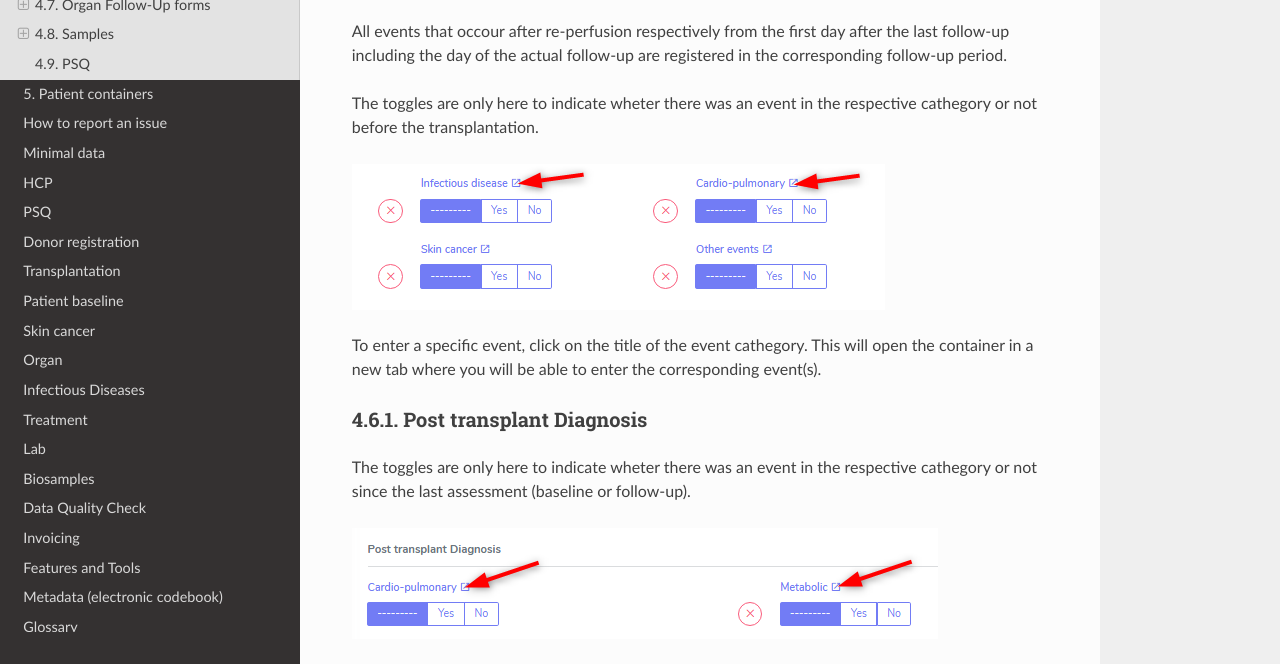
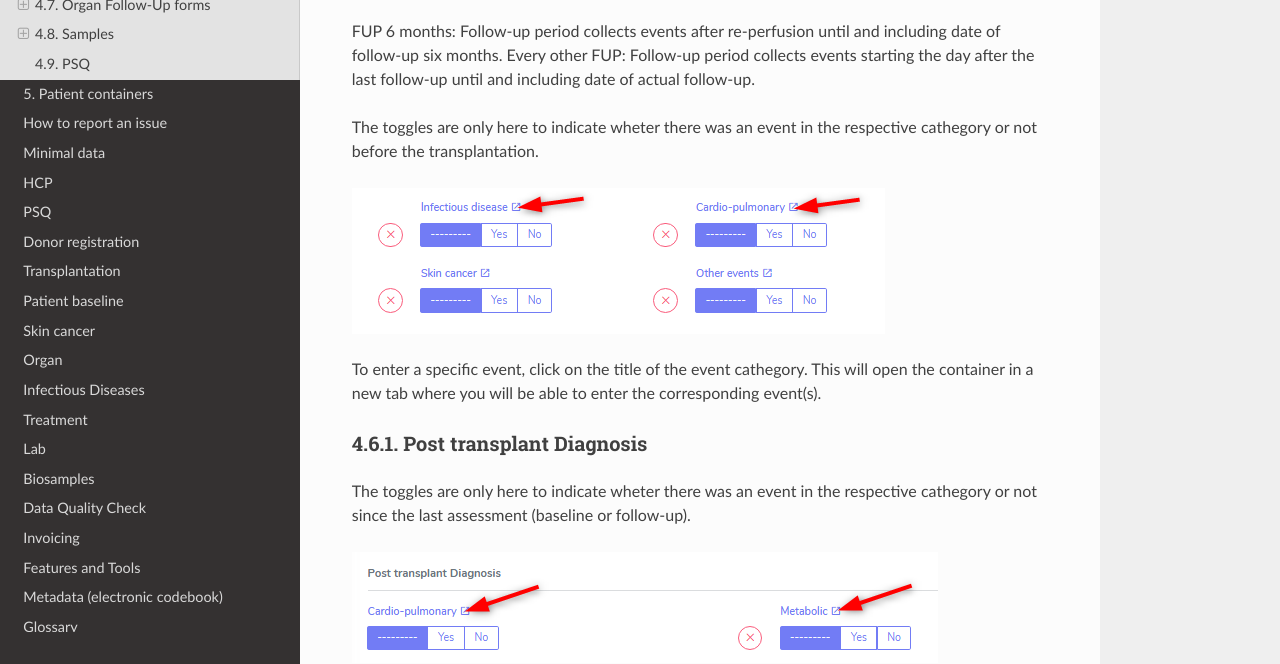
Before and after one commit to swiss-transplant-cohort-study/3LC-user-manual, a Sphinx documentation site: the page built from docs/source/blfup.rst, in a window 1280 px wide and 900 px high, scrolled down 21440 px, cut to the strip 236-900 px from the top of the window. Built offline with Sphinx 7.4.7 and the Read the Docs theme 3.1.0, drawn with Linux system fonts in a browser that asks for light colours.

Commit message:
Update blfup.rst

```diff
--- a/docs/source/blfup.rst
+++ b/docs/source/blfup.rst
@@ -600,7 +600,8 @@ Minimal data that must be collected in the Donor form is:	**Donor HLA**.
 
 .. iamge:: BL7.png
 
-All events that occour after re-perfusion respectively from the first day after the last follow-up including the day of the actual follow-up are registered in the corresponding follow-up period.
+FUP 6 months: Follow-up period collects events after re-perfusion until and including date of follow-up six months.
+Every other FUP: Follow-up period collects events starting the day after the last follow-up until and including date of actual follow-up.
 
 The toggles are only here to indicate wheter there was an event in the respective cathegory or not before the transplantation.
 
```
